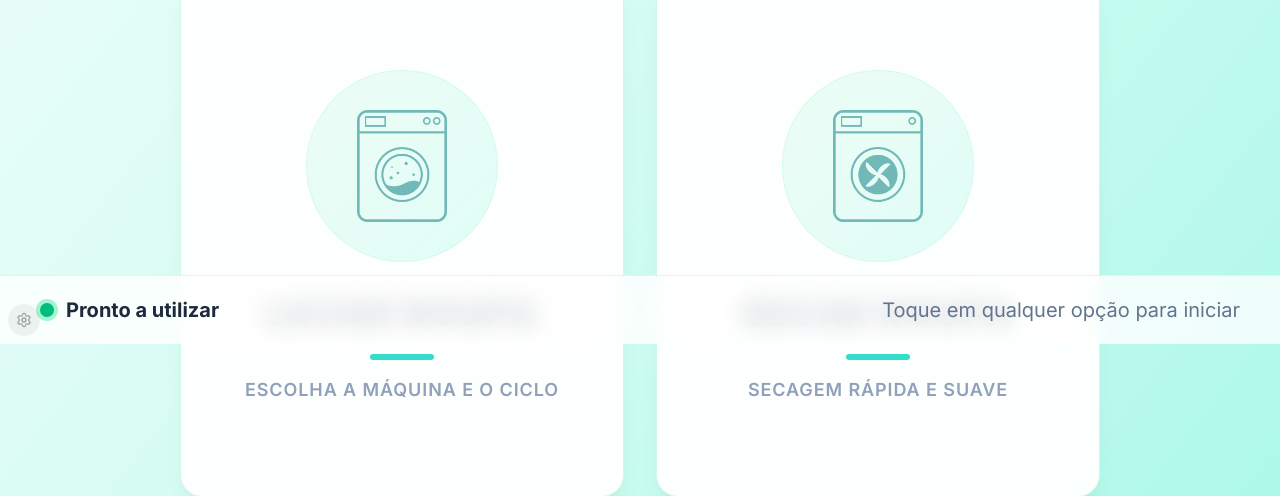
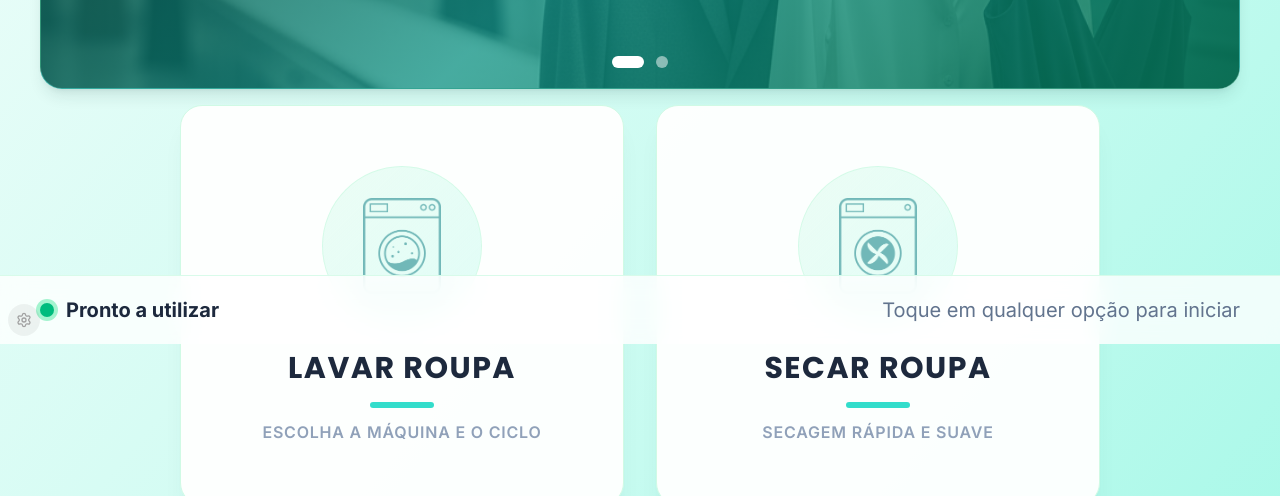
Before and after one commit to marciobooi/washbubbles, a React (Vite) app: page /pos in a window 1280 px wide. Shown: the part 456-952 px from the top of the page. Built offline with nearby package versions, Linux system fonts and the light colour scheme; no server answers.

Commit message:
kiosk home: taller banner, smaller tiles

```diff
--- a/src/components/Banner.jsx
+++ b/src/components/Banner.jsx
@@ -82,7 +82,7 @@ export default function Banner() {
 
   return (
     <div
-      className="relative w-full h-[18rem] overflow-hidden rounded-3xl border border-white/20 bg-gradient-to-r from-teal-600 to-emerald-700 shadow-lg shadow-teal-950/10 touch-pan-y select-none"
+      className="relative w-full h-[26rem] overflow-hidden rounded-3xl border border-white/20 bg-gradient-to-r from-teal-600 to-emerald-700 shadow-lg shadow-teal-950/10 touch-pan-y select-none"
       onPointerDown={onPointerDown}
       onPointerMove={onPointerMove}
       onPointerUp={onPointerUp}
--- a/src/components/Card.jsx
+++ b/src/components/Card.jsx
@@ -10,21 +10,21 @@ export default function Card({ c, onClick = () => {} }) {
       aria-pressed="false"
       onClick={() => onClick(c.id)}
       onKeyDown={(e) => (e.key === 'Enter' || e.key === ' ') && onClick(c.id)}
-      className="h-full bg-white/95 rounded-3xl border border-emerald-100 shadow-xl shadow-teal-900/5 flex flex-col items-center justify-center text-center px-8 py-12 select-none cursor-pointer transition-transform duration-100 active:scale-[0.975]"
+      className="h-full bg-white/95 rounded-3xl border border-emerald-100 shadow-xl shadow-teal-900/5 flex flex-col items-center justify-center text-center px-8 py-8 select-none cursor-pointer transition-transform duration-100 active:scale-[0.975]"
     >
-      <div className="w-48 h-48 rounded-full bg-gradient-to-br from-emerald-50 to-teal-100/60 border border-emerald-100/80 flex items-center justify-center mb-8">
+      <div className="w-40 h-40 rounded-full bg-gradient-to-br from-emerald-50 to-teal-100/60 border border-emerald-100/80 flex items-center justify-center mb-6">
         {frame ? (
           <img
             src={frame}
             alt=""
-            className="w-28 h-28 object-contain"
+            className="w-24 h-24 object-contain"
             style={{ filter: 'brightness(0) saturate(100%) invert(93%) sepia(7%) saturate(2300%) hue-rotate(130deg) brightness(77%) contrast(82%)' }}
           />
         ) : null}
       </div>
-      <h2 className="text-4xl font-black text-slate-800 tracking-wider uppercase">{c.text}</h2>
-      <div className="w-16 h-1.5 bg-teal-400/80 rounded-full mt-5" />
-      {c.sub ? <p className="text-lg font-semibold text-slate-400 mt-4 uppercase tracking-wider">{c.sub}</p> : null}
+      <h2 className="text-3xl font-black text-slate-800 tracking-wider uppercase">{c.text}</h2>
+      <div className="w-16 h-1.5 bg-teal-400/80 rounded-full mt-4" />
+      {c.sub ? <p className="text-base font-semibold text-slate-400 mt-3 uppercase tracking-wider">{c.sub}</p> : null}
     </div>
   )
 }
--- a/src/pages/Pos.jsx
+++ b/src/pages/Pos.jsx
@@ -135,7 +135,7 @@ export default function Pos() {
         <div className="grow flex items-center justify-center px-6 pb-32">
           <div className="w-full max-w-[920px] grid grid-cols-2 gap-8">
             {cards.map((c) => (
-              <div key={c.id} className="min-h-[520px]">
+              <div key={c.id} className="min-h-[400px]">
                 <Card c={c} onClick={(id) => {
                   if (c.id === 'wash' || c.id === 'dry') {
                     navigate(`/pos/machines?type=${c.id}`)
```
